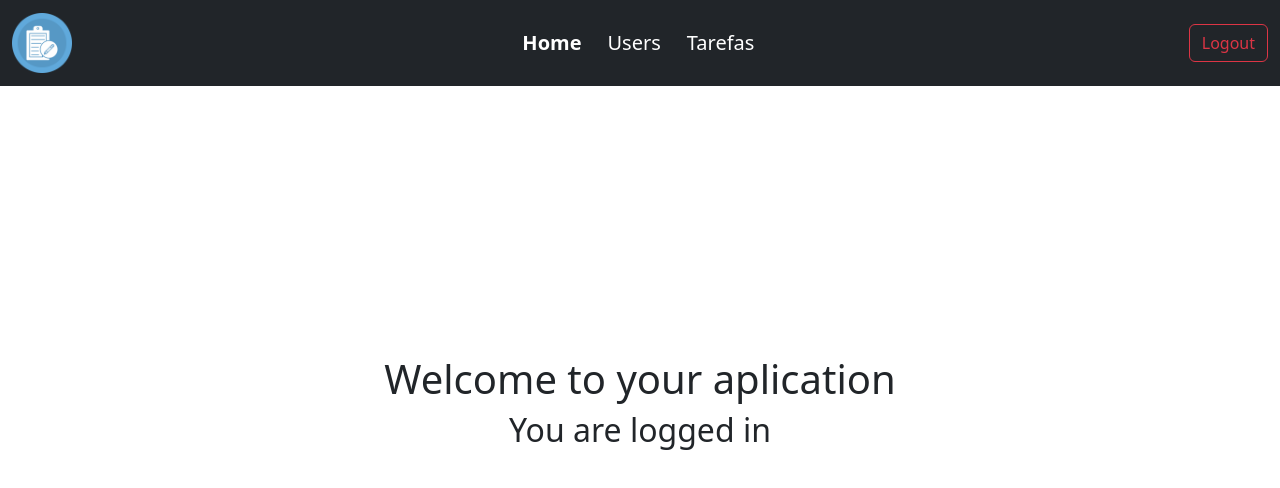
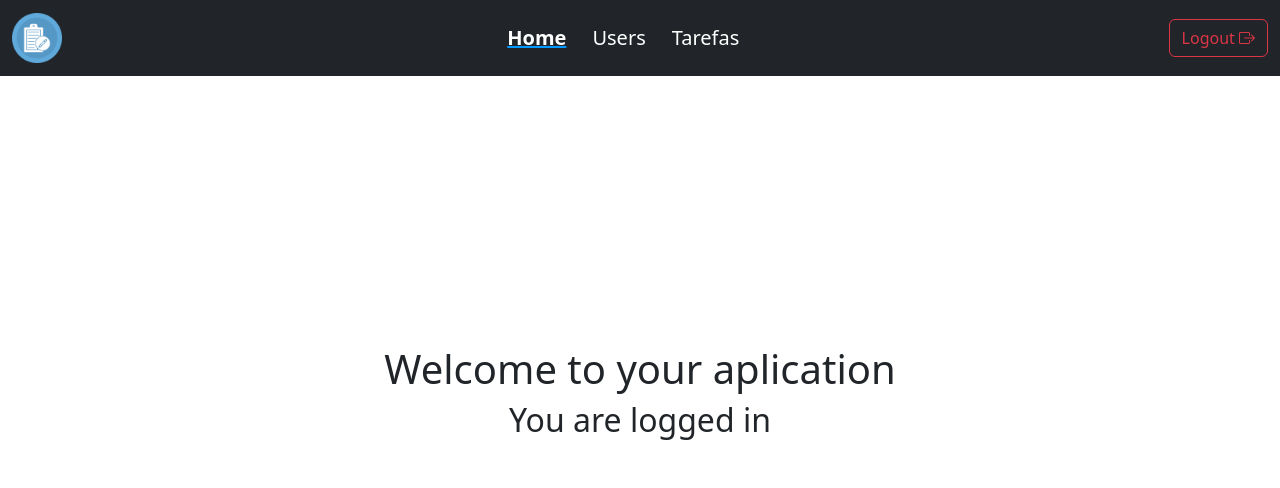
Before and after one commit to leorossiio/Facens, an Angular app in the folder 5º Semestre/Desenvolvimento-web/crud-app-angular - AC2/: page /app in a window 1280 px wide. Shown: the top 488 px of the page. Built offline with nearby package versions, Linux system fonts and the light colour scheme.

Commit message:
Ajusta posicionamento dos ul e refatora a regra do .active

```diff
--- a/5º Semestre/Desenvolvimento-web/crud-app-angular - AC2/src/app/pages/home/components/navbar/navbar.component.css
+++ b/5º Semestre/Desenvolvimento-web/crud-app-angular - AC2/src/app/pages/home/components/navbar/navbar.component.css
@@ -1,6 +1,6 @@
 .logo{
-    height: 60px;
-    width: 60px;
+    height: 50px;
+    width: 50px;
     cursor: pointer;
 }
 
@@ -10,6 +10,7 @@
 
 .active {
     font-weight: 600;
+    text-decoration: underline rgb(0, 153, 255);
 }
 
 .navbar ul{
--- a/5º Semestre/Desenvolvimento-web/crud-app-angular - AC2/src/app/pages/home/components/navbar/navbar.component.html
+++ b/5º Semestre/Desenvolvimento-web/crud-app-angular - AC2/src/app/pages/home/components/navbar/navbar.component.html
@@ -22,7 +22,7 @@
         </li>
       </ul>
       <form class="d-flex" role="search">
-        <button class="btn btn-outline-danger" routerLink="/">Logout</button>
+        <button class="btn btn-outline-danger" routerLink="/">Logout <i class="bi bi-box-arrow-right"></i></button>
       </form>
     </div>
   </div>
```
